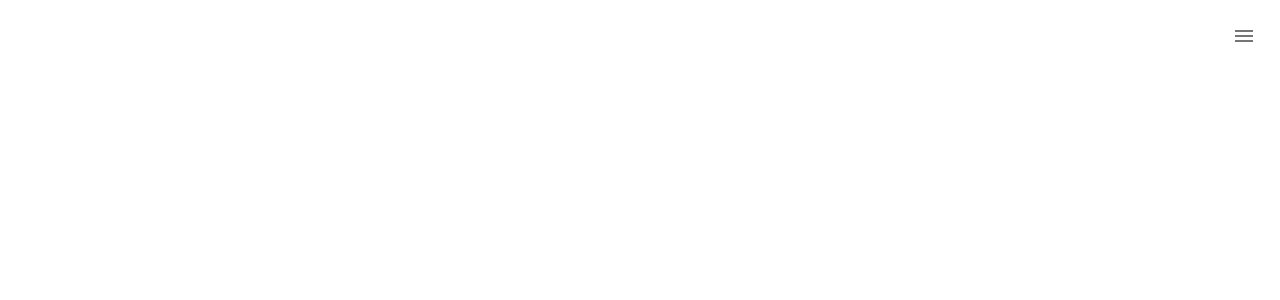
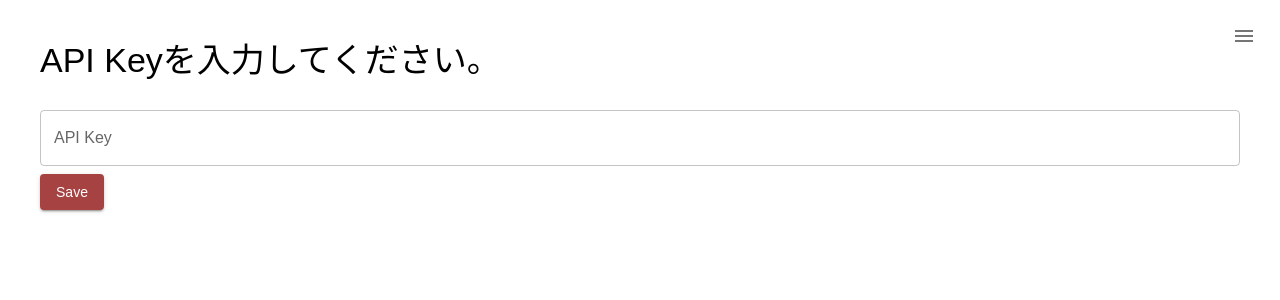
Before and after one commit to 210on/infox, a React (Vite) app: page /api-key in a window 1280 px wide. Before the commit this address had no page. Shown: the top 300 px of the page. Built offline with nearby package versions, Linux system fonts and the light colour scheme.

Commit message:
自動タグ付けを追加

```diff
--- a/package.json
+++ b/package.json
@@ -18,6 +18,7 @@
     "create-vite": "^5.0.0",
     "dompurify": "^3.0.8",
     "firebase": "^10.4.0",
+    "openai": "^4.0.0",
     "react": "^18.2.0",
     "react-beautiful-dnd": "^13.1.1",
     "react-dnd": "^14.0.2",
--- a/src/App.tsx
+++ b/src/App.tsx
@@ -11,6 +11,7 @@ import MenuIcon from "@mui/icons-material/Menu";
 import { IconButton } from "@mui/material";
 import { useState } from "react";
 import { ViewMemo } from "./services/ViewMemo";
+import {APIKeyPage} from "./pages/APIKeyPage";
 
 
 function App() {
@@ -33,6 +34,7 @@ function App() {
             <Route path="/memolist" element={<MemoList />} />
             <Route path="/memo/:id?" element={<Memo />} />
             <Route path="/view/:id" element={<ViewMemo />} />
+            <Route path="/api-key" element={<APIKeyPage />} />
           </Routes>
         </div>
         <IconButton className="fixedIconButton" onClick={handleSidebarOpen}>
--- /dev/null
+++ b/src/pages/APIKeyPage.tsx
@@ -0,0 +1,62 @@
+import { useState, ChangeEvent, FormEvent, useEffect } from 'react';
+import { Button, TextField, Typography } from "@mui/material";
+import { useRecoilState } from 'recoil';
+import { userAtom } from "../states/userAtom";
+import { useNavigate } from 'react-router-dom';
+
+export function APIKeyPage(): JSX.Element {
+	const [apiKey, setApiKey] = useState('');
+	const [user, setUser] = useRecoilState(userAtom);
+	const navigate = useNavigate();
+
+	useEffect(() => {
+		if (user?.apiKey) {
+			setApiKey(user.apiKey);
+		}
+	}, [user]);
+
+	const handleSubmit = (event: FormEvent<HTMLFormElement>) => {
+		event.preventDefault();
+		setUser({ ...user, apiKey: apiKey });
+		navigate('/memolist');
+	};
+
+	const handleDelete = () => {
+		setApiKey('');
+		setUser({ ...user, apiKey: '' });
+	};
+
+	return (
+		<div>
+			<Typography variant="h4" gutterBottom>
+				API Keyを入力してください。
+			</Typography>
+			{user?.apiKey && (
+				<>
+					<Typography variant="h6" gutterBottom>
+						登録済みです
+					</Typography>
+					<Button onClick={handleDelete} variant="contained" color="secondary">
+						API Keyを削除する
+					</Button>
+				</>
+			)}
+			{!user?.apiKey && (
+				<form onSubmit={handleSubmit}>
+					<TextField
+						label="API Key"
+						value={apiKey}
+						onChange={(e: ChangeEvent<HTMLInputElement>) => setApiKey(e.target.value)}
+						fullWidth
+						margin="normal"
+					/>
+					<Button type="submit" variant="contained" color="primary">
+						Save
+					</Button>
+				</form>
+			)}
+		</div>
+	);
+}
+
+export default APIKeyPage;
--- a/src/pages/Header.tsx
+++ b/src/pages/Header.tsx
@@ -17,6 +17,7 @@ export function Header(): JSX.Element {
       return {
         userId: null,
         userName: null,
+        apiKey: null,
       };
     });
     clearUserInLocalStorage();
--- a/src/pages/Memo.tsx
+++ b/src/pages/Memo.tsx
@@ -11,6 +11,8 @@ import 'react-quill/dist/quill.snow.css';
 import './toolbar.css';
 import { useEffect, useState } from 'react';//suzu
 import { WithContext as ReactTags } from 'react-tag-input';//suzu
+import { OpenAI } from "openai";
+
 
 
 export function Memo(): JSX.Element {
@@ -21,11 +23,15 @@ export function Memo(): JSX.Element {
   const [titleError, setTitleError] = useState(false);
   const [content, setContent] = useState("");
 
+  let openai: OpenAI;
+  if (loginUser?.apiKey) {
+    openai = new OpenAI({
+      apiKey: loginUser.apiKey,
+      dangerouslyAllowBrowser: true
+    });
+  }
 
-  // タグ関連の状態とイベントハンドラー
-  const [tags, setTags] = useState<Tag[]>([
-    { id: '1', text: 'タグなし' }
-  ]);
+  const [tags, setTags] = useState<Tag[]>([]);
 
   interface Tag {
     id: string;
@@ -58,28 +64,57 @@ export function Memo(): JSX.Element {
     navigate("/memolist");
   };
 
+  const generateTags = async (content: string): Promise<Tag[]> => {
+    const gptResponse = await openai.chat.completions.create({
+      model: 'gpt-3.5-turbo',
+      messages: [{"role": "user", "content": "与えられたテキストから適切なハッシュタグを生成してください。テキストの主要なトピックやキーワードを考慮し、関連性の高いタグを提案してください。"}, {"role": "user", "content": content}],
+      temperature: 0.5,
+      max_tokens: 60,
+    });
+
+    const messageContent = gptResponse.choices[0].message.content;
+    if (messageContent === null) {
+      return [];
+    }
+    const tags = messageContent.split(" ").map((tag, index) => {
+      return { id: index.toString(), text: tag };
+    });
+    return tags;
+  };
+
   const save = async () => {
     if (!title) {
       setTitleError(true);
       return;
     }
     const updatedAt = new Date();
-    let memoCreatedAt = createdAt;
+    const memoCreatedAt = createdAt;
     if (!id && !createdAt) {
       setCreatedAt(updatedAt);
     }
     if (memoCreatedAt) {
       try {
-        //await saveMemo({ id, title, content, updatedAt, createdAt: createdAt || updatedAt }, loginUser);
-        await saveMemo({ id, title, content, tags, updatedAt, createdAt: memoCreatedAt }, loginUser);
+        if (!loginUser.apiKey) {
+          await saveMemo({ id, title, content, tags:[], updatedAt, createdAt: memoCreatedAt }, loginUser);
+          setMessageAtom((prev) => ({
+            ...prev,
+            ...successMessage("Saved"),
+          }));
+          navigate("/memolist");
+          return;
+        }
+        else {
+        const generatedTags = await generateTags(content);
+        setTags(generatedTags);
+
+        await saveMemo({ id, title, content, tags: generatedTags, updatedAt, createdAt: memoCreatedAt }, loginUser);
 
         setMessageAtom((prev) => ({
           ...prev,
           ...successMessage("Saved"),
         }));
         navigate("/memolist");
-        //backToMemoList();
-      } catch (e) {
+      }} catch (e) {
         setMessageAtom((prev) => ({
           ...prev,
           ...exceptionMessage(),
@@ -87,7 +122,7 @@ export function Memo(): JSX.Element {
       }
     } else {
       // createdAt が null の場合のエラーハンドリング
-      console.error("createdAt is null");
+      setCreatedAt(new Date());
     }
   };
 
@@ -115,6 +150,7 @@ export function Memo(): JSX.Element {
 
     get();
   }, [id, loginUser, setMessageAtom]);
+
 
   return (
     <>
--- a/src/pages/Sidebar.tsx
+++ b/src/pages/Sidebar.tsx
@@ -30,6 +30,7 @@ const Sidebar: React.FC<SidebarProps> = ({ isOpen, onClose }) => {
     setUserAtom({
       userId: null,
       userName: null,
+      apiKey: null,
     });
     clearUserInLocalStorage();
     navigate("/");
@@ -66,6 +67,10 @@ const Sidebar: React.FC<SidebarProps> = ({ isOpen, onClose }) => {
         <AddCircleIcon />
 				<ListItemText primary="新しいメモ" />
 			</ListItem>
+      <ListItem component={Link} to="/api-key">
+        <AddCircleIcon />
+				<ListItemText primary="API Keyを登録する" />
+			</ListItem>
 			</>
 		) : (
 			<>
@@ -77,7 +82,6 @@ const Sidebar: React.FC<SidebarProps> = ({ isOpen, onClose }) => {
 				アプリの機能を利用するにはサインインしてください。
 				</Typography>
 			</ListItem>
-			{/* 他のヘルプメニューアイテムを追加する場合はここに追加 */}
 			</>
 		)}
 		</List>
--- a/src/states/userAtom.ts
+++ b/src/states/userAtom.ts
@@ -3,6 +3,7 @@ import { atom } from "recoil";
 export type LoginUser = {
   userId: string | null;
   userName: string | null;
+  apiKey: string | null;
 };
 
 export const userAtom = atom({
@@ -10,5 +11,6 @@ export const userAtom = atom({
   default: {
     userId: localStorage.getItem("userId") || null,
     userName: localStorage.getItem("userName") || null,
+    apiKey: localStorage.getItem("apiKey") || null,
   } as LoginUser,
 });
--- a/src/utils/auth.ts
+++ b/src/utils/auth.ts
@@ -23,10 +23,12 @@ export function setUserToLocalStorage(user?: User) {
   if (user?.uid) {
     localStorage.setItem("userId", user.uid);
     localStorage.setItem("userName", user.displayName || "");
+    localStorage.setItem("apiKey", user.apiKey || "");
   }
 }
 
 export function clearUserInLocalStorage() {
   localStorage.removeItem("userId");
   localStorage.removeItem("userName");
+  localStorage.removeItem("apiKey");
 }
```
Also changed, not shown: 2 other files (tests, documents, lock files or other folders).
